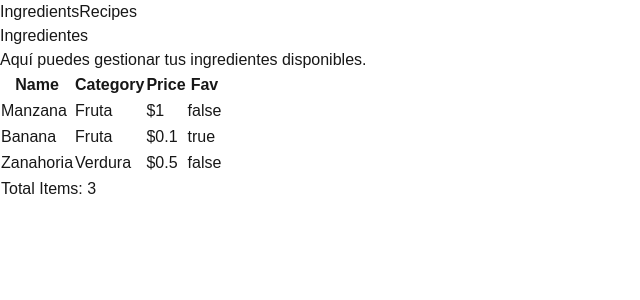
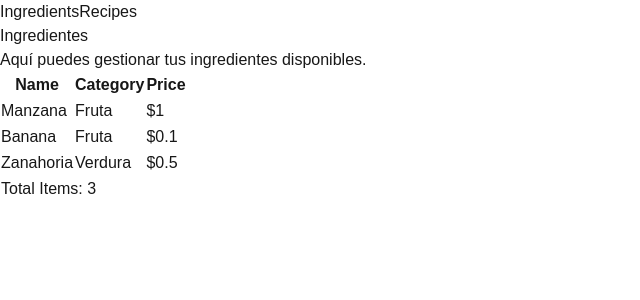
Before and after one commit to joseph90sg/whats-in-the-fridge-front, a Next.js app: page /ingredients in a window 1280 px wide. Shown: the top 300 px of the page, without its empty margins (0-640 px from the left). Built offline with nearby package versions, Linux system fonts and the light colour scheme.

Commit message:
chore(components): add TableRow component so it could be foldable

```diff
--- a/src/app/ingredients/page.tsx
+++ b/src/app/ingredients/page.tsx
@@ -1,10 +1,11 @@
 import Table from "@/components/molecules/Table";
 
 export default function IngredientsPage() {
-  const data = [
-    { Name: "Manzana", Category: "Fruta", Price: "$1", Fav: "false" },
-    { Name: "Banana", Category: "Fruta", Price: "$0.1", Fav: "true" },
-    { Name: "Zanahoria", Category: "Verdura", Price: "$0.5" , Fav: "false" },
+  const columns = ['Name', 'Category', 'Price'];
+  const values = [
+    { Name: "Manzana", Category: "Fruta", Price: "$1", details: "Detalles de la manzana" },
+    { Name: "Banana", Category: "Fruta", Price: "$0.1", details: "Detalles de la banana" },
+    { Name: "Zanahoria", Category: "Verdura", Price: "$0.5" , details: "Detalles de la zanahoria" },
   ];
 
   return (
@@ -12,7 +13,7 @@ export default function IngredientsPage() {
       <h1>Ingredientes</h1>
       <p className="mb-4">Aquí puedes gestionar tus ingredientes disponibles.</p>
 
-      <Table data={data} />
+      <Table columns={columns} values={values} />
     </div>
   );
 }
--- a/src/components/atoms/Cell.tsx
+++ b/src/components/atoms/Cell.tsx
@@ -1,3 +1,7 @@
-export default function Cell({children}: { children: React.ReactNode }) {
-    return <td className="p-2 border">{children}</td>;
+export default function Cell({ children, colSpan, className }: { children: React.ReactNode, colSpan?: number, className?: string }) {
+    return (
+        <td colSpan={colSpan} className={`p-2 border + ${className || ""}`}>
+            {children}
+        </td>
+    );
 }
--- /dev/null
+++ b/src/components/atoms/TableRow.tsx
@@ -0,0 +1,24 @@
+"use client";
+
+import { useState } from "react";
+import Cell from "./Cell";
+
+export default function TableRow({ rowData, details }: { rowData: string[], details: string }) {
+  const [isExpanded, setIsExpanded] = useState(false);
+
+  return (
+    <>
+      <tr className="cursor-pointer hover:bg-gray-100" onClick={() => setIsExpanded(!isExpanded)}>
+        {rowData.map((value, index) => (
+          <Cell key={index}>{value}</Cell>
+        ))}
+      </tr>
+
+      {isExpanded && (
+        <tr>
+          <Cell colSpan={rowData.length} className="p-4 border-t">{details}</Cell>
+        </tr>
+      )}
+    </>
+  );
+}
--- a/src/components/molecules/Table.tsx
+++ b/src/components/molecules/Table.tsx
@@ -2,19 +2,25 @@ import TableFooter from "../atoms/TableFooter";
 import TableBody from "./TableBody";
 import TableHeader from "./TableHeader";
 
-export default function Table({ data }: { data: { [key: string]: string }[] }) {
-    const columns = Object.keys(data[0]);
+interface TableProps {
+    columns: string[];
+    values: { [key: string]: string}[]
+};
+
+const Table: React.FC<TableProps> = ({ columns, values }) => {
     return (
         <table className="w-full border-collapse border">
             <TableHeader columns={columns}></TableHeader>
-            <TableBody data={data}></TableBody>
+            <TableBody data={values}></TableBody>
             <TableFooter>
                 <tr>
                     <td colSpan={columns.length} className="text-center">
-                        Total Items: {data.length}
+                        Total Items: {values.length}
                     </td>
                 </tr>
             </TableFooter>
         </table>
     );
-}
+};
+
+export default Table;
--- a/src/components/molecules/TableBody.tsx
+++ b/src/components/molecules/TableBody.tsx
@@ -1,15 +1,16 @@
-import Cell from "../atoms/Cell";
+import TableRow from "../atoms/TableRow";
 
 export default function TableBody({ data }: { data: { [key: string]: string }[] }) {
     return (
         <tbody>
-            {data.map((row, rowIndex) => (
-                <tr key={rowIndex}>
-                    {Object.values(row).map((value, valueIndex) => (
-                        <Cell key={valueIndex}>{value}</Cell>
-                    ))}
-                </tr>
-            ))}
+            {data.map((row, index) => {
+                const rowData = Object.values(row).slice(0, -1);
+                const details = row.details;
+
+                return (
+                    <TableRow key={index} rowData={rowData} details={details}></TableRow>
+                )
+            })}
         </tbody>
     );
 }
```
